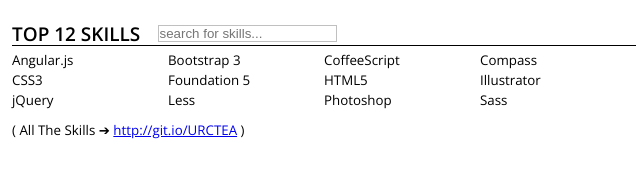
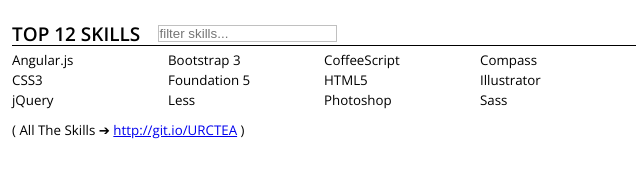
Before and after one commit to dperuo/resume, a plain HTML site: page index.html in a window 1280 px wide. Shown: the part 549-720 px from the top of the page, 316-956 px from the left. Drawn offline with nearby package versions, Linux system fonts and the light colour scheme; some packages are replaced by stand-ins of ours.

Commit message:
filter skills

```diff
--- a/index.html
+++ b/index.html
@@ -61,7 +61,7 @@
   </div>
 
   <div class="section" data-dp-used-for="skills" ng-controller="skillSelector as ss">
-    <h4 class="section__heading">{{ss.catagory}} SKILLS <input type="search" class="section__filter" ng-model="searchTerm" placeholder="search for skills..." data-dp-used-for="web-only"></h4>
+    <h4 class="section__heading">{{ss.catagory}} SKILLS <input type="search" class="section__filter" ng-model="searchTerm" placeholder="filter skills..." data-dp-used-for="web-only"></h4>
 
     <div class="row section__entry no-border">
       <div class="ten col text-left">
```
